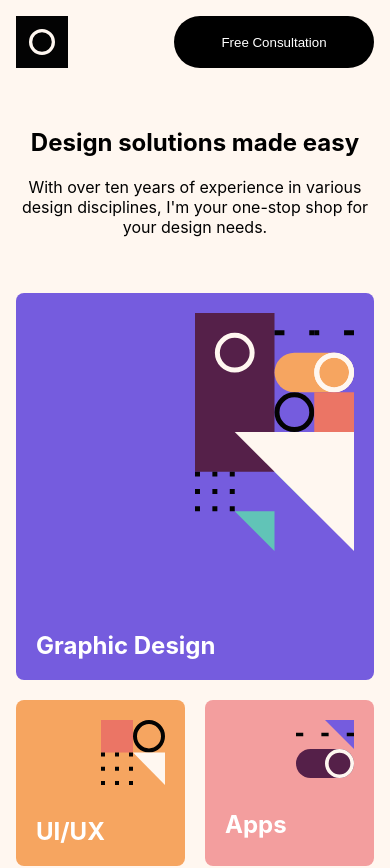
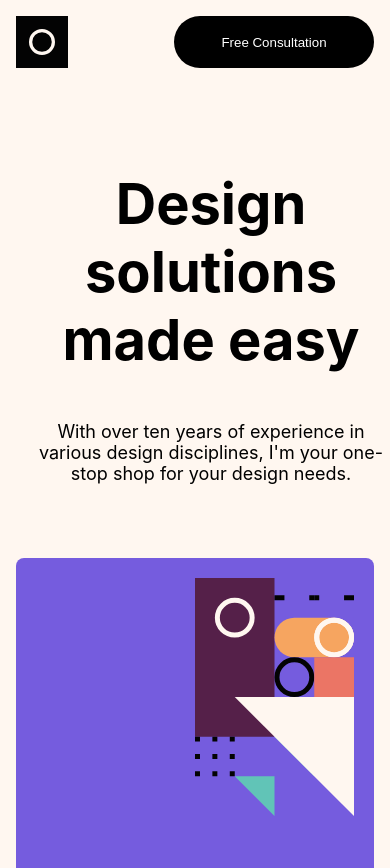
Before and after one commit to maha404/single-page-design-portfolio, a React (Vite) app in the folder spa-portfolio/: page / in a window 390 px wide. Shown: the top 868 px of the page. Built offline with nearby package versions, Linux system fonts and the light colour scheme.

Commit message:
Enhance hero content styling for better responsiveness and readability

```diff
--- a/spa-portfolio/src/App.css
+++ b/spa-portfolio/src/App.css
@@ -92,6 +92,25 @@ h2 {
 
 .hero-content {
   text-align: center;
+  width: 100%;
+  margin: 0 auto; /* Centers the content */
+  padding: 16px; /* Adds spacing on smaller screens */
+
+  @media screen and (max-width: 426px) {
+    max-width: 500px;
+  }
+
+  p {
+    font-size: 18px;
+  }
+
+  h1 {
+    font-size: 56px;
+  }
+
+
+
+
 }
 
 
```
